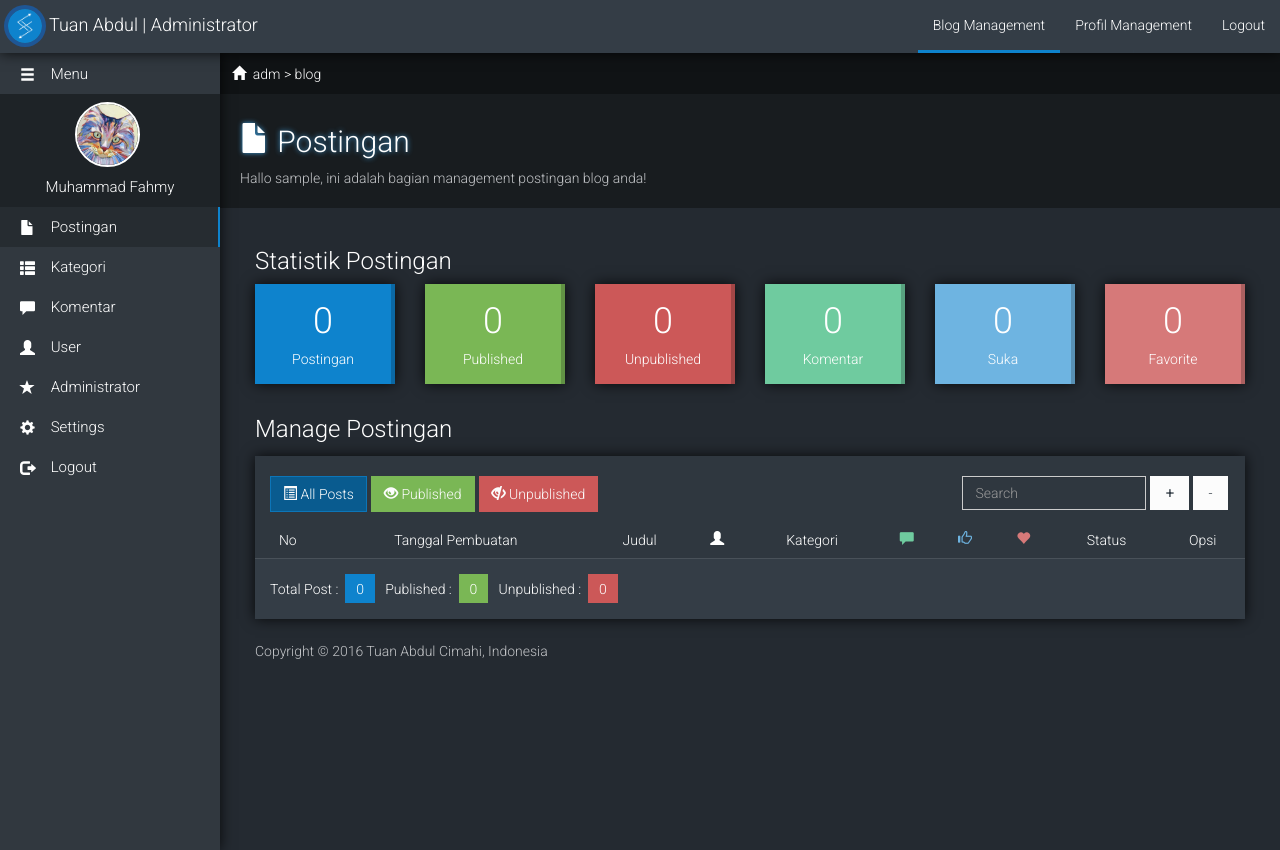
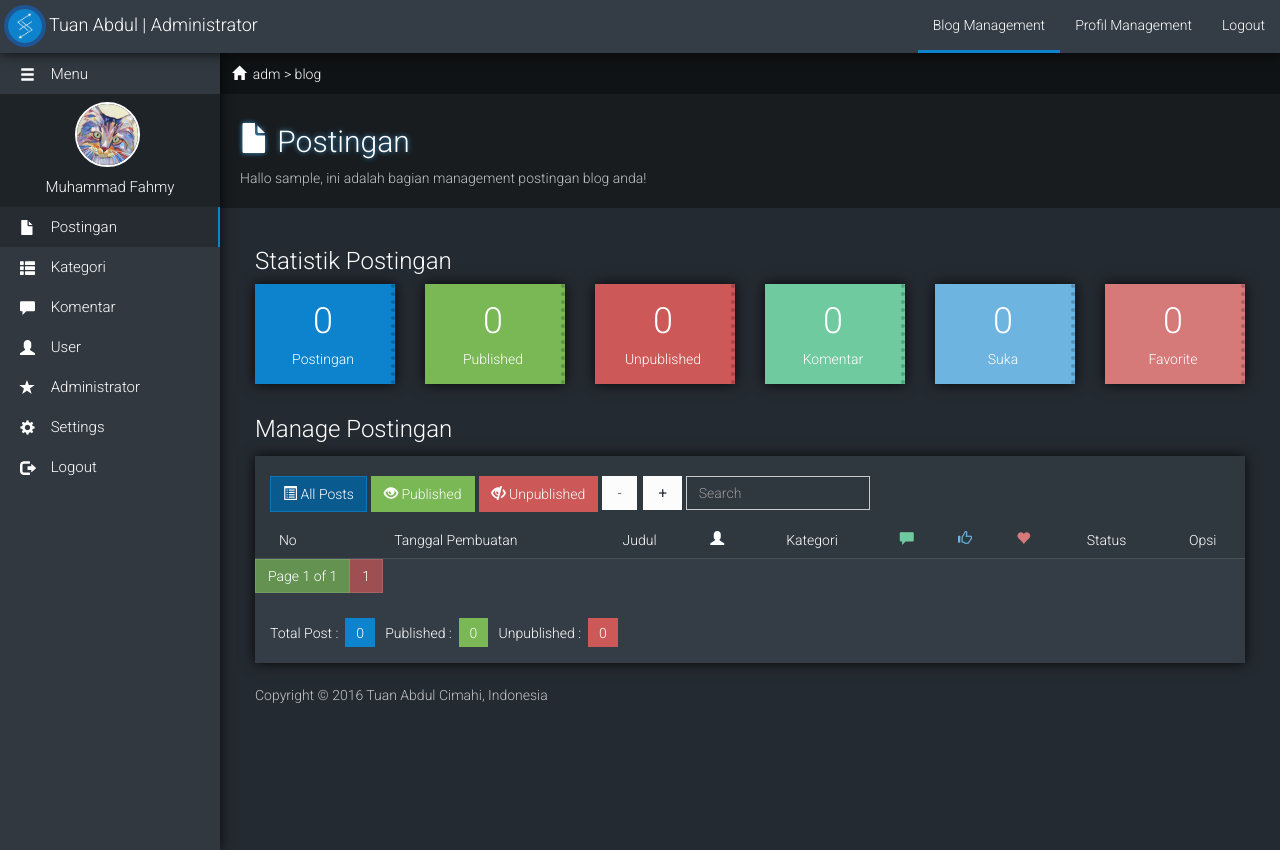
Before and after one commit to fahmyabdul/web-pertama, a Django app: page /adm/blog/ in a window 1280 px wide. Run offline with Django 3.2, Linux system fonts and the light colour scheme; the visitor is signed in with stand-in values (Sample User, id 1); data that the repository does not hold is empty; some libraries are stand-ins or nearby versions.

Commit message:
Tambahan Pagination

```diff
--- a/mainweb/static/css/adm.css
+++ b/mainweb/static/css/adm.css
@@ -131,6 +131,14 @@ body{
 	cursor:pointer;
 }
 
+.bagheader{
+	background:#181c1f; padding:20px; padding-top:8px;
+}
+
+.bagheader > h2{
+	text-shadow:0px 0px 5px #3e9bd7;
+}
+
 .posting .nav-pills > li > a {
   padding: 7px 12px;
   margin-right: 2px;
@@ -149,6 +157,13 @@ body{
 	background: #fcfcfc;
   	transition: all 0.2s linear;
 }
+
+.posting .nav-pills li a:hover{
+	color: #fcfcfc;
+	background: #0e83cd;
+  	transition: all 0.2s linear;
+}
+
 .posting .nav-pills li.active > a{
 	color: #fcfcfc;
 	background: #0e83cd;
@@ -324,27 +339,27 @@ body{
 }
 .stat.biru{
 	background: #0e83cd;
-	border-right: solid 4px #0b68a4;
+	border-right: dotted 4px #0b68a4;
 }
 .stat.hijau{
 	background: #7AB755;
-	border-right: solid 4px #619244;
+	border-right: dotted 4px #619244;
 }
 .stat.merah{
 	background: #CC5858;
-	border-right: solid 4px #a34646;
+	border-right: dotted 4px #a34646;
 }
 .stat.hijaumd{
 	background: #6fcb9f;
-	border-right: solid 4px #58a27f;
+	border-right: dotted 4px #58a27f;
 }
 .stat.birumd{
 	background: #6eb4e1;
-	border-right: solid 4px #5890b4;
+	border-right: dotted 4px #5890b4;
 }
 .stat.merahmd{
 	background: #d67979;
-	border-right: solid 4px #ab6060;
+	border-right: dotted 4px #ab6060;
 }
 .stat > div{
 	display:inline-block; height:100px; width:100%; text-align: center; color:#fff;
@@ -352,3 +367,47 @@ body{
 .stat > div > h1{
 	line-height: 35px;
 }
+
+.pagination{
+	margin-top:0;
+}
+.pagination > li.active > a{
+	background:rgba(204,88,88,0.7);
+	border:solid thin rgba(255,255,255,0.1);
+}
+.pagination > li.active:hover > a{
+	background:rgba(204,88,88,0.7);
+	border:solid thin rgba(255,255,255,0.1);
+}
+.pagination > li > a{
+	background:rgba(14,131,205,0.7);
+	color: #fff;
+	border:solid thin rgba(255,255,255,0.1);
+  	transition: all 0.2s linear;
+}
+.pagination > li:hover > a{
+	background:rgba(14,131,205,0.4);
+	color: #fff;
+	border:solid thin rgba(255,255,255,0.1);
+  	transition: all 0.2s linear;
+}
+.pagination > li:first-child > a, .pagination > li:first-child > span{
+	background:rgba(0,0,0,0.1);
+	border-radius: 0px;
+	border:solid thin rgba(255,255,255,0.1);
+}
+
+.pagination > li:last-child > a, .pagination > li:last-child > span{
+	border-radius: 0px;
+}
+
+.pagination > li.disabled > a{
+	background:rgba(122,183,85,0.7);
+	color:#fff;
+	border:solid thin rgba(255,255,255,0.1);
+}
+.pagination > li.disabled:hover > a{
+	background:rgba(122,183,85,0.7);
+	color:#fff;
+	border:solid thin rgba(255,255,255,0.1);
+}
--- a/mainweb/templates/mainweb/adm_blog.html
+++ b/mainweb/templates/mainweb/adm_blog.html
@@ -22,24 +22,24 @@
 {% endblock %}
 {% block pgtitle %}
 
-				<div style="background:#181c1f; padding:20px; padding-top:8px;">
+				<div class="bagheader">
 				{% if request.path == '/adm/blog/' %}
-				<h2 style="text-shadow:0px 0px 5px #3e9bd7;"><span class="glyphicon glyphicon-file"></span> Postingan</h2>
+				<h2><span class="glyphicon glyphicon-file"></span> Postingan</h2>
 				<span style="color:#c2c4c7;">Hallo {{ user.username }}, ini adalah bagian management postingan blog anda!</span>
 				{% elif request.path == '/adm/blog/kategori/' %}
-				<h2 style="text-shadow:0px 0px 5px #3e9bd7;"><span class="glyphicon glyphicon-th-list"></span> Kategori</h2>
+				<h2><span class="glyphicon glyphicon-th-list"></span> Kategori</h2>
 				<span style="color:#c2c4c7;">Hallo {{ user.username }}, ini adalah bagian management kategori postingan blog anda!</span>
 				{% elif request.path == '/adm/blog/komentar/' %}
-				<h2 style="text-shadow:0px 0px 5px #3e9bd7;"><span class="glyphicon glyphicon-comment"></span> Komentar</h2>
+				<h2><span class="glyphicon glyphicon-comment"></span> Komentar</h2>
 				<span style="color:#c2c4c7;">Hallo {{ user.username }}, ini adalah bagian management komentar postingan blog anda!</span>
 				{% elif request.path == '/adm/blog/user/' %}
-				<h2 style="text-shadow:0px 0px 5px #3e9bd7;"><span class="glyphicon glyphicon-user"></span> User</h2>
+				<h2><span class="glyphicon glyphicon-user"></span> User</h2>
 				<span style="color:#c2c4c7;">Hallo {{ user.username }}, ini adalah bagian management user blog anda!</span>
 				{% elif request.path == '/adm/blog/administrator/' %}
 				<h2 style="text-shadow:0px 0px 5px #3e9bd7;"><span class="glyphicon glyphicon-star"></span> Administrator</h2>
 				<span style="color:#c2c4c7;">Hallo {{ user.username }}, ini adalah bagian management administrator blog anda!</span>
 				{% elif request.path == '/adm/blog/settings/' %}
-				<h2 style="text-shadow:0px 0px 5px #3e9bd7;"><span class="glyphicon glyphicon-cog"></span> Settings</h2>
+				<h2><span class="glyphicon glyphicon-cog"></span> Settings</h2>
 				<span style="color:#c2c4c7;">Hallo {{ user.username }}, ini adalah bagian management settingan blog anda!</span>
 				{% endif %}
 				</div>
@@ -102,13 +102,13 @@
 	        	<li class="active"><a href="#" class="allpost"><span class="glyphicon glyphicon-list-alt"></span> All Posts</a></li>
 	        	<li><a href="#" class="published"><span class="glyphicon glyphicon-eye-open"></span> Published</a></li>
 	        	<li><a href="#" class="unpublished"><span class="glyphicon glyphicon-eye-close"></span> Unpublished</a></li>
-	        	<li class="pull-right"><a href="#">&nbsp;-&nbsp; </a></li>
-	        	<li class="pull-right"><a href="#" style="margin-left:2px; font-weight:bold;">&nbsp;+&nbsp;</a></li>
-	        	<li class="pull-right"><input type="text" class="form-control" placeholder="Search"></li>
+	        	<li><a href="#">&nbsp;-&nbsp; </a></li>
+	        	<li><a href="#" style="margin-left:2px; font-weight:bold;">&nbsp;+&nbsp;</a></li>
+	        	<li><input type="text" class="form-control" placeholder="Search"></li>
 	    	</ul>
 		</div>
 		<div class="table-responsive">
-		<table class="table" style="margin-bottom:10px;">
+		<table class="table" style="margin-bottom:0px;">
 			<thead style="">
 				<tr>
 					<td>No</td>
@@ -116,9 +116,12 @@
 					<td>Judul</td>
 					<td><span class="glyphicon glyphicon-user" data-toggle="tooltip" title="Pengarang"></span></td>
 					<td>Kategori</td>
-					<td><span class="glyphicon glyphicon-comment" data-toggle="tooltip" style="color:#6fcb9f;" title="Komentar"></span></td>
-					<td><span class="glyphicon glyphicon-thumbs-up" data-toggle="tooltip" style="color:#6eb4e1;" title="Suka"></span></td>
-					<td><span class="glyphicon glyphicon-heart" data-toggle="tooltip" style="color:#d67979;" title="Favorite"></span></td>
+					<td><span class="glyphicon glyphicon-comment" data-toggle="tooltip" style="color:#6fcb9f;" title="Komentar"></span>
+					</td>
+					<td><span class="glyphicon glyphicon-thumbs-up" data-toggle="tooltip" style="color:#6eb4e1;" title="Suka"></span>
+					</td>
+					<td><span class="glyphicon glyphicon-heart" data-toggle="tooltip" style="color:#d67979;" title="Favorite"></span>
+					</td>
 					<td>Status</td>
 					<td>Opsi</td>
 				</tr>
@@ -126,7 +129,7 @@
 			<tbody>
 				{% for post in posts %}
 				<tr class="{% if post.published_date %}published{% else %}unpublished{% endif %}">
-	    			<td>{{ forloop.counter }}</td>
+	    			<td>{{ forloop.counter0|add:posts.start_index }}</td>
 	    			<td>{{ post.created_date }}</td>
 	    			<td>{{ post.title }}</td>
 	    			<td>{% for user in users %}{% if post.author_id == user.id %} {{ user.username }} {% endif %} {% endfor %}</td>
@@ -149,6 +152,20 @@
 				{% endfor %}
 			</tbody>
 		</table>
+		<div>
+		<ul class="pagination">
+				<li class="disabled"><a>Page {{ posts.number }} of {{ posts.paginator.num_pages }}</a></li>
+		    {% for x in posts.paginator.page_range %}
+		    	<li class="{% if posts.number = x %}active{% endif %}"><a href="?page={{ x }}">{{ x }}</a></li>
+		  	{% endfor %}
+		    {% if posts.has_previous %}
+		        <li><a href="?page={{ posts.previous_page_number }}">previous</a></li>
+		    {% endif %}
+	        {% if posts.has_next %}
+	            <li><a href="?page={{ posts.next_page_number }}">next</a></li>
+	        {% endif %}
+		</ul>
+		</div>
 		</div>
 		<div class="container-fluid footer">
 	    	<div>Total Post :&nbsp;
--- a/mainweb/views.py
+++ b/mainweb/views.py
@@ -2,6 +2,7 @@ from django.contrib.auth.decorators import login_required
 from django.contrib.auth.views import login
 from django.contrib.auth.models import User
 from django.utils import timezone
+from django.core.paginator import Paginator, EmptyPage, PageNotAnInteger
 from django.shortcuts import render, get_object_or_404, redirect
 from django.http import HttpResponseRedirect
 from .models import Bagian
@@ -28,14 +29,22 @@ def adm_profil(request):
 
 def adm_blog(request):
     if request.user.is_authenticated():
-        alamat   = request.path
-        alamat   = alamat.replace("/"," > ")
-        alamats  = alamat.replace(">", " ", 1)[:-2]
-        posts    = blog.models.Post.objects.filter(created_date__lte=timezone.now()).order_by('-created_date')
-        totposts = posts.count()
-        totpubs   = blog.models.Post.objects.filter(published_date__isnull=False).count()
-        totunpubs = blog.models.Post.objects.filter(published_date__isnull=True).count()
-        users    = User.objects.all()
+        alamat      = request.path
+        alamat      = alamat.replace("/"," > ")
+        alamats     = alamat.replace(">", " ", 1)[:-2]
+        posts_list  = blog.models.Post.objects.filter(created_date__lte=timezone.now()).order_by('-created_date')
+        totposts    = posts_list.count()
+        totpubs     = blog.models.Post.objects.filter(published_date__isnull=False).count()
+        totunpubs   = blog.models.Post.objects.filter(published_date__isnull=True).count()
+        users       = User.objects.all()
+        paginator   = Paginator(posts_list,10)
+        page        = request.GET.get('page')
+        try:
+            posts = paginator.page(page)
+        except PageNotAnInteger:
+            posts = paginator.page(1)
+        except EmptyPage:
+            posts = paginator.page(paginator.num_pages)
         return render(request, 'mainweb/adm_blog.html',
         {'posts' : posts, 'totposts': totposts, 'totpubs' : totpubs,
         'totunpubs' : totunpubs, 'users' :users,'alamats':alamats })
```
